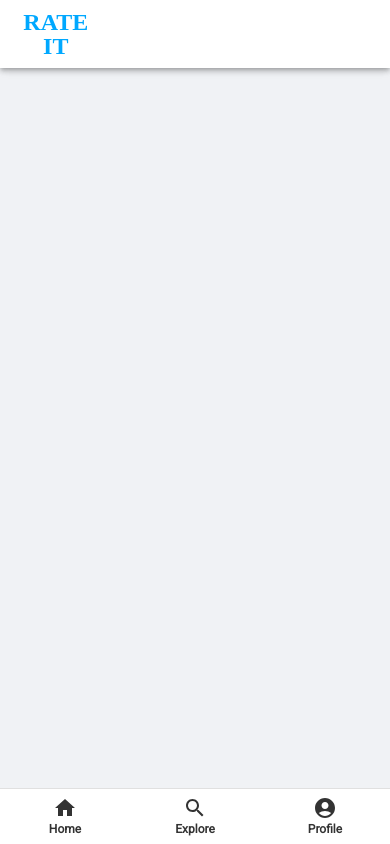
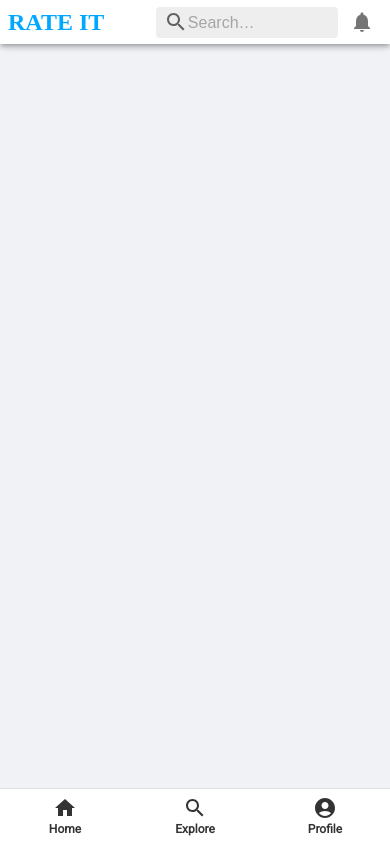
Before and after one commit to anihadagali7/rate-it-ui, a React (Create React App) app: page /wishlist in a window 390 px wide. Built offline with nearby package versions, Linux system fonts and the light colour scheme; no server answers; a web font is replaced by a local one.

Commit message:
working search input field

```diff
--- a/src/navigation/TopAppBar.js
+++ b/src/navigation/TopAppBar.js
@@ -1,21 +1,30 @@
 import SearchIcon from "@mui/icons-material/Search";
-import { AppBar, Box, InputBase, Toolbar, Typography } from "@mui/material";
+import NotificationsIcon from "@mui/icons-material/Notifications";
+import {
+  AppBar,
+  Box,
+  IconButton,
+  InputBase,
+  Toolbar,
+  Typography,
+} from "@mui/material";
 import { alpha, styled } from "@mui/material/styles";
-import React from "react";
+import React, { useContext, useState } from "react";
 import PrimaryButton from "../shared/buttons/PrimaryButton";
+import UserContext from "../shared/context/userContext";
+import { useNavigate } from "react-router-dom";
 
 const Search = styled("div")(({ theme }) => ({
   position: "relative",
   borderRadius: theme.shape.borderRadius,
-  backgroundColor: alpha(theme.palette.common.white, 0.15),
+  backgroundColor: alpha(theme.palette.grey[200], 1),
   "&:hover": {
-    backgroundColor: alpha(theme.palette.common.white, 0.25),
+    backgroundColor: alpha(theme.palette.grey[300], 1),
   },
-  marginLeft: 0,
-  width: "75%",
+  marginLeft: theme.spacing(1),
+  width: "66%",
   [theme.breakpoints.up("sm")]: {
-    marginLeft: theme.spacing(1),
-    width: "auto",
+    width: "200px", // smaller width
   },
 }));
 
@@ -27,31 +36,55 @@ const SearchIconWrapper = styled("div")(({ theme }) => ({
   display: "flex",
   alignItems: "center",
   justifyContent: "center",
+  color: theme.palette.grey[700], // icon color
 }));
 
 const StyledInputBase = styled(InputBase)(({ theme }) => ({
-  color: "inherit",
-  width: "100%",
+  color: theme.palette.grey[800],
   "& .MuiInputBase-input": {
     padding: theme.spacing(1, 1, 1, 0),
-    // vertical padding + font size from searchIcon
     paddingLeft: `calc(1em + ${theme.spacing(4)})`,
     transition: theme.transitions.create("width"),
     width: "100%",
+    [theme.breakpoints.up("md")]: {
+      width: "20ch",
+    },
   },
 }));
 
 const TopAppBar = () => {
+  const [searchKeyword, setSearchKeyword] = useState("");
+  const { currentUser } = useContext(UserContext);
+  const navigate = useNavigate();
+
+  const onChangeSearch = (event) => {
+    setSearchKeyword(event.target.value);
+  };
+
+  const handleSearch = (event) => {
+    if (event.key === "Enter" && searchKeyword.trim()) {
+      navigate(`/search/${searchKeyword.trim()}`);
+    }
+  };
+
   return (
     <Box sx={{ flexGrow: 1, display: { xs: "block", md: "none" } }}>
       <AppBar position="fixed" sx={{ top: 0, backgroundColor: "#FFFFFF" }}>
-        <Toolbar>
+        <Toolbar sx={{ display: "flex", justifyContent: "space-between" }}>
           <PrimaryButton
             disabled
             sx={{ display: { xs: "none", md: "flex", color: "#00a8ff" } }}
           >
             <Typography variant="logo">RATE IT</Typography>
           </PrimaryButton>
+          <Box
+            sx={{
+              display: "flex",
+              alignItems: "center",
+              gap: 1,
+              justifyContent: "flex-end",
+            }}
+          >
             <Search>
               <SearchIconWrapper>
                 <SearchIcon />
@@ -59,8 +92,15 @@ const TopAppBar = () => {
               <StyledInputBase
                 placeholder="Search…"
                 inputProps={{ "aria-label": "search" }}
+                value={searchKeyword}
+                onChange={onChangeSearch}
+                onKeyDown={handleSearch}
               />
             </Search>
+            <IconButton>
+              <NotificationsIcon />
+            </IconButton>
+          </Box>
         </Toolbar>
       </AppBar>
       {/* Add spacing below the AppBar so content doesn’t get hidden underneath */}
```
Lines whose indentation alone changed are shown as unchanged.
